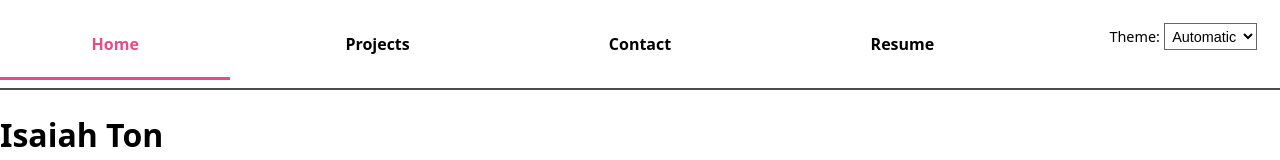
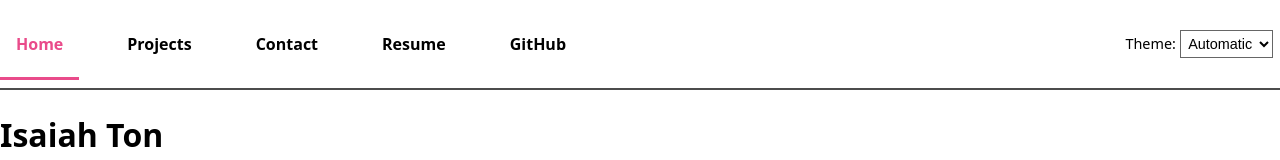
Before and after one commit to NyxNmE/portfolio, a plain HTML site: page index.html in a window 1280 px wide. Shown: the top 160 px of the page. Drawn offline with Linux system fonts and the light colour scheme; no server answers.

Commit message:
final attempt

```diff
--- a/global.js
+++ b/global.js
@@ -33,16 +33,17 @@ pages.forEach(p => {
   nav.appendChild(a);
 });
 
-document.body.insertAdjacentHTML('beforeend', `
-  <label class="color-scheme">
+const themeLabel = document.createElement("label");
+themeLabel.classList.add("color-scheme");
+themeLabel.innerHTML = `
   Theme:
   <select id="theme-switcher">
     <option value="light dark" selected>Automatic</option>
     <option value="light">Light</option>
     <option value="dark">Dark</option>
   </select>
-  </label>
-`);
+`;
+nav.appendChild(themeLabel);
 
 const themeSwitcher = document.getElementById("theme-switcher");
 themeSwitcher.addEventListener("change", (event) => {
@@ -97,13 +98,11 @@ export function renderProjects(projects, containerElement, headingLevel = 'h2')
 
   projects.forEach((project) => {
     const article = document.createElement('article');
-
     article.innerHTML = `
       <${headingLevel}>${project.title}</${headingLevel}>
       <img src="${project.image}" alt="${project.title}">
       <p>${project.description}</p>
     `;
-
     containerElement.appendChild(article);
   });
 
--- a/style.css
+++ b/style.css
@@ -23,21 +23,13 @@ nav {
     width: 100%;
 }
 
-nav ul {
-    display: contents;
-}
-
-nav li {
-    display: contents;
-}
-
 nav a {
     text-decoration: none;
     color: CanvasText;
     font-weight: bold;
     padding: 1em;
     transition: all 0.3s ease;
-    flex: 1;
+    flex: 0;
     text-align: center;
 }
 
@@ -112,7 +104,6 @@ form button {
   color: CanvasText;
 }
 
-/* Projects page grid */
 .projects {
   display: grid;
   grid-template-columns: repeat(auto-fill, minmax(15em, 1fr));
@@ -201,11 +192,8 @@ p.contact-info {
   margin-bottom: 0.5em;
 }
 
-/* Dark Mode Switch */
 .color-scheme {
-    position: absolute;
-    top: 1rem;
-    right: 1rem;
+    margin-left: auto;
     background-color: Canvas;
     color: CanvasText;
     padding: 0.5em;
```
Also changed, not shown: contact/index.html (line endings or trailing spaces), projects/index.html (line endings or trailing spaces), resume/index.html (line endings or trailing spaces). Lines whose indentation alone changed are shown as unchanged.
